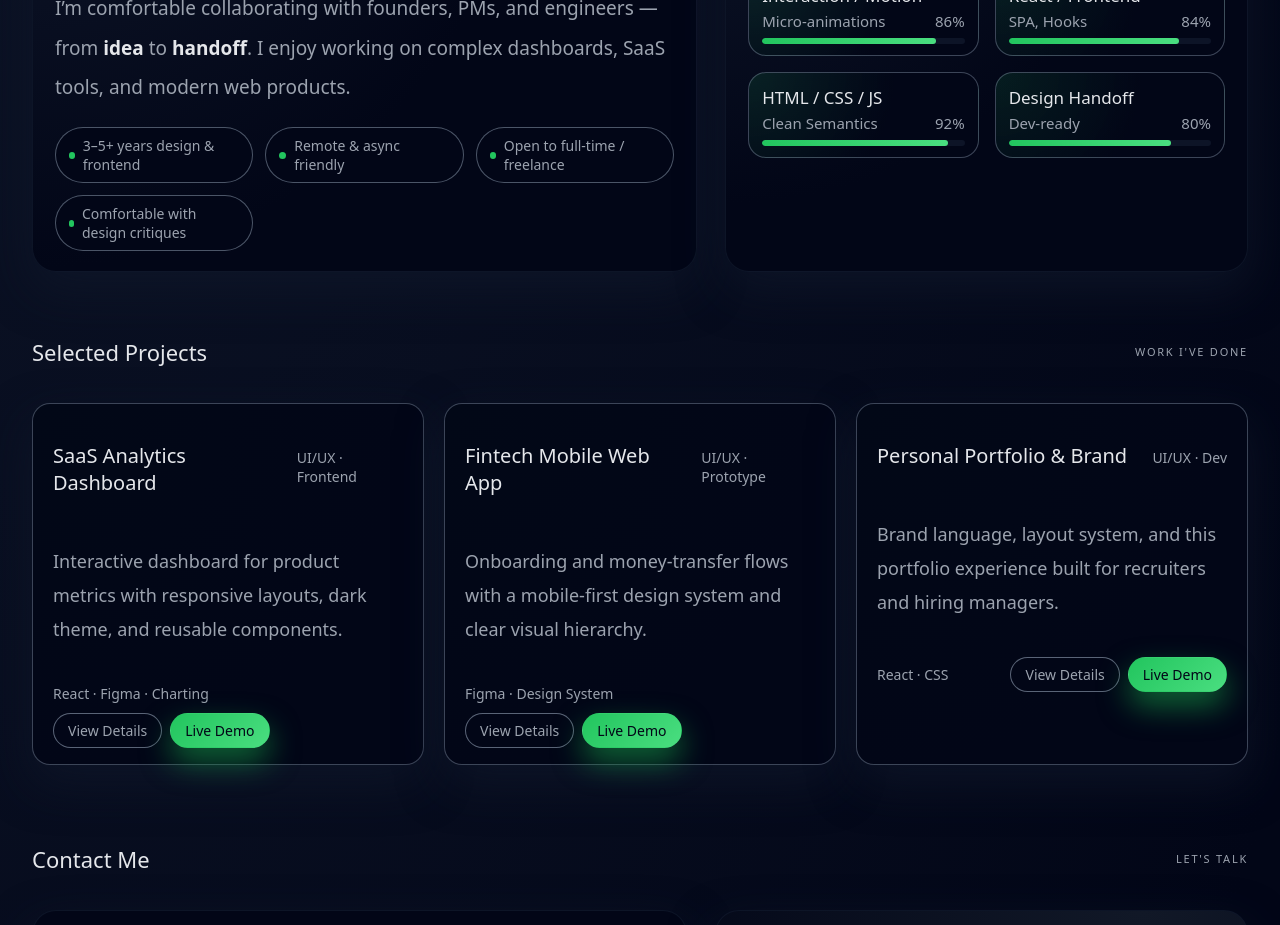
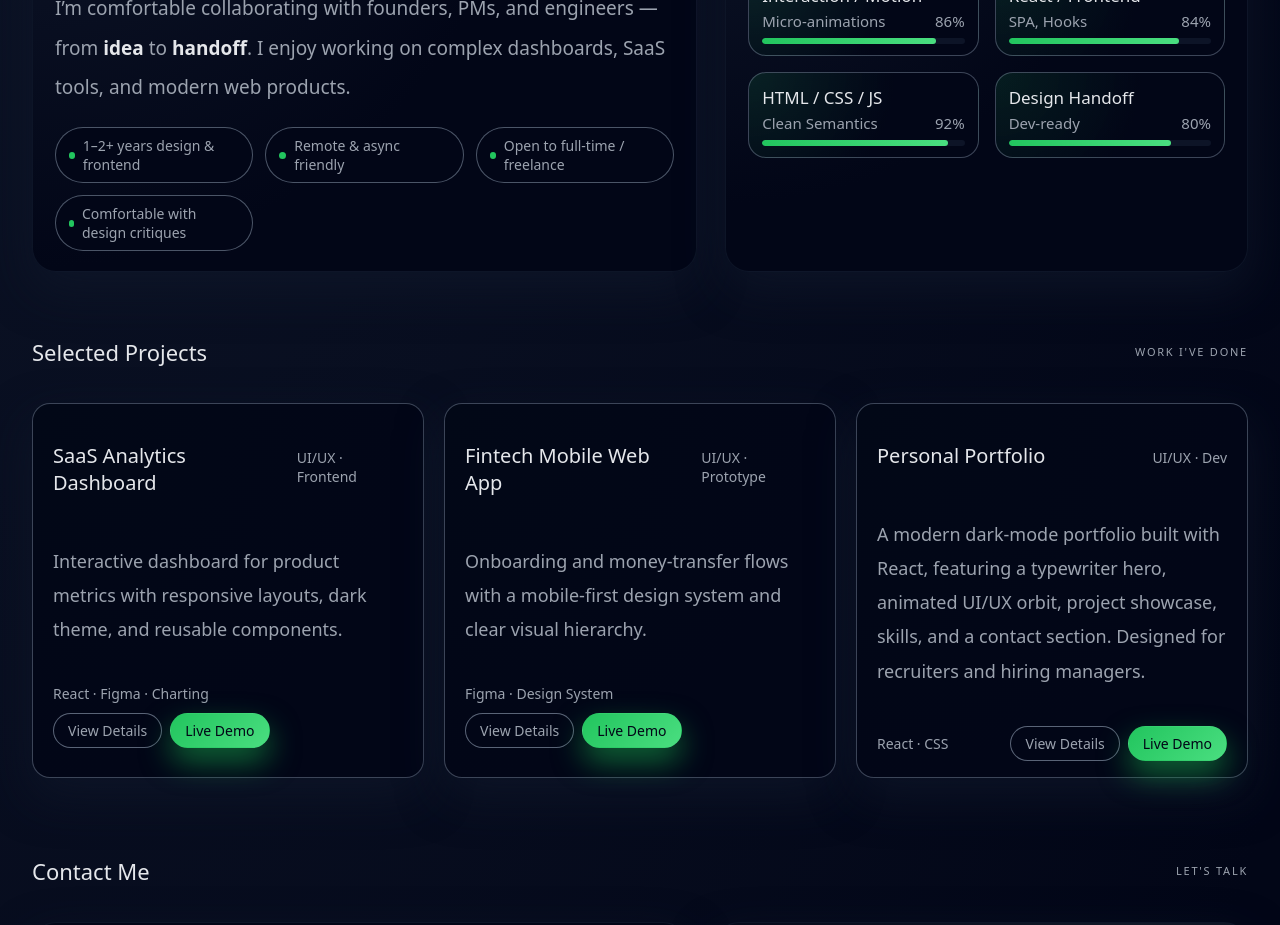
Before and after one commit to SohamDey80/Porfolio, a React (Create React App) app: page / in a window 1280 px wide. Shown: the part 1200-2125 px from the top of the page. Built offline with nearby package versions, Linux system fonts and the light colour scheme.

Commit message:
Update portfolio title and description

```diff
--- a/src/App.js
+++ b/src/App.js
@@ -32,12 +32,12 @@ const PROJECTS = [
     demo: "#",
   },
   {
-    title: "Personal Portfolio & Brand",
+    title: "Personal Portfolio",
     role: "UI/UX · Dev",
     desc:
-      "Brand language, layout system, and this portfolio experience built for recruiters and hiring managers.",
-    tech: "React · CSS",
-    details: "#",
+      "A modern dark-mode portfolio built with React, featuring a typewriter hero, animated UI/UX orbit, project showcase, skills, and a contact section. Designed for recruiters and hiring managers.",
+      tech: "React · CSS",
+    details: "https://github.com/SohamDey80/Porfolio",
     demo: "#",
   },
 ];
@@ -349,7 +349,7 @@ function App() {
                 <div className="about-list">
                   <div className="badge-pill">
                     <span className="badge-dot" />
-                    3–5+ years design &amp; frontend
+                    1–2+ years design &amp; frontend
                   </div>
                   <div className="badge-pill">
                     <span className="badge-dot" />
```
